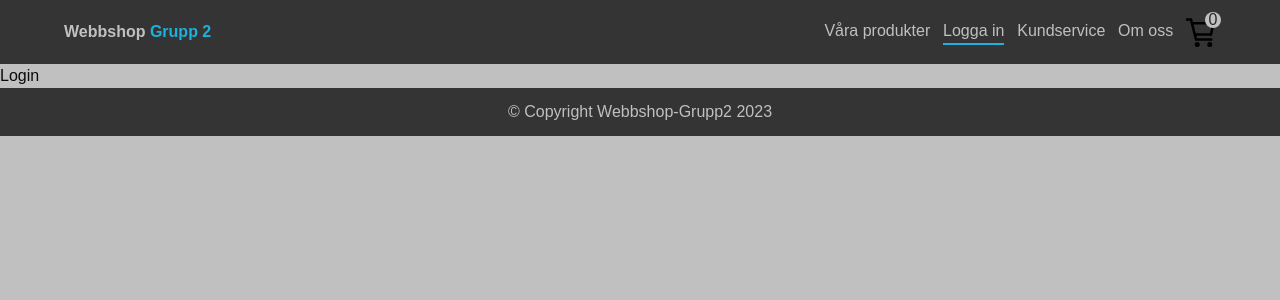
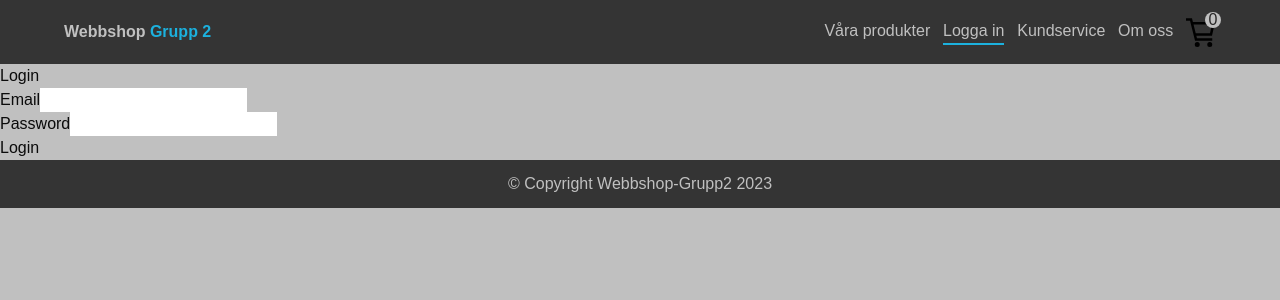
Before and after one commit to alelin4/Store-..., a React (Vite) app in the folder webshop_api_react/client/: page /login in a window 1280 px wide. Shown: the top 300 px of the page. Built offline with nearby package versions, Linux system fonts and the light colour scheme.

Commit message:
login form work in progress

```diff
--- a/webshop_api_react/client/src/components/Login/Login.tsx
+++ b/webshop_api_react/client/src/components/Login/Login.tsx
@@ -1,8 +1,78 @@
+import React, { useState } from 'react';
 
-function Login() {
+function Login ()  {
+  const [email, setEmail] = useState('');
+  const [password, setPassword] = useState('');
+
+
+  const handleSubmit = async (e: React.FormEvent) => {
+    e.preventDefault();
+
+    try {
+      const response = await fetch('/api/users/login', {
+        method: 'POST',
+        headers: {
+          'Content-Type': 'application/json',
+        },
+        body: JSON.stringify({ email, password }),
+      });
+
+      if (!response.ok) {
+        throw new Error('Wrong email or password');
+      }
+
+      const data = await response.json();
+      console.log('Login successful', data);
+    } catch (Error) {
+
+      console.error('Error logging in:', Error);
+    }
+  };
+
   return (
-    <div>Login</div>
-  )
-}
+    <div className="min-h-screen flex items-center justify-center bg-gray-100">
+      <div className="max-w-md w-full p-6 bg-white rounded shadow-md">
+        <h2 className="text-2xl font-semibold mb-4">Login</h2>
 
-export default Login
+        <form onSubmit={handleSubmit}>
+          <div className="mb-4">
+            <label className="block text-gray-700 font-bold mb-2" htmlFor="email">
+              Email
+            </label>
+            <input
+              className="border border-gray-300 px-3 py-2 w-full rounded"
+              type="email"
+              id="email"
+              value={email}
+              onChange={(e) => setEmail(e.target.value)}
+              required
+            />
+          </div>
+          <div className="mb-4">
+            <label className="block text-gray-700 font-bold mb-2" htmlFor="password">
+              Password
+            </label>
+            <input
+              className="border border-gray-300 px-3 py-2 w-full rounded"
+              type="password"
+              id="password"
+              value={password}
+              onChange={(e) => setPassword(e.target.value)}
+              required
+            />
+          </div>
+          <div className="flex items-center justify-between">
+            <button
+              className="bg-blue-500 hover:bg-blue-600 text-white py-2 px-4 rounded"
+              type="submit"
+            >
+              Login
+            </button>
+          </div>
+        </form>
+      </div>
+    </div>
+  );
+};
+
+export default Login;
```
